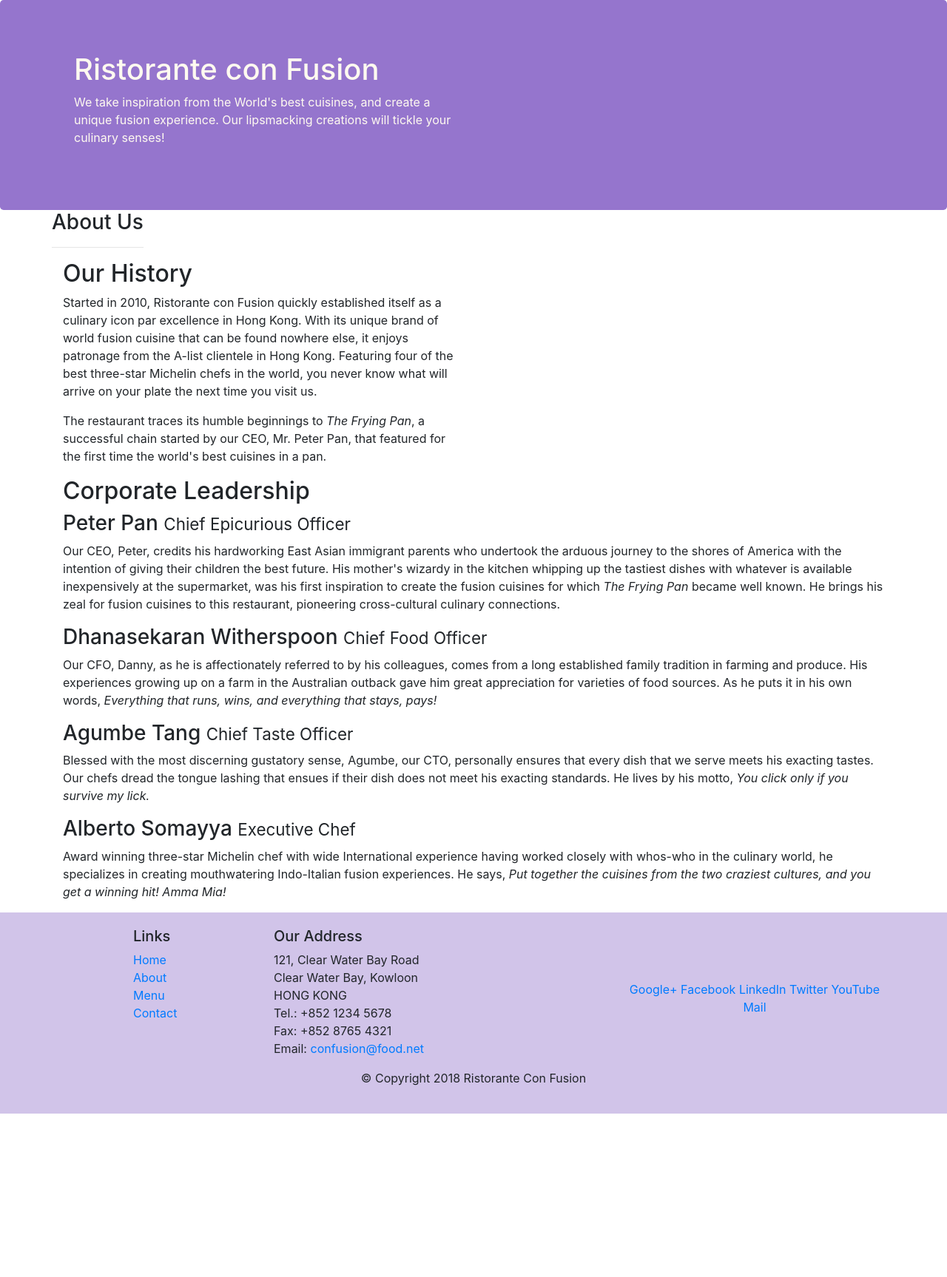
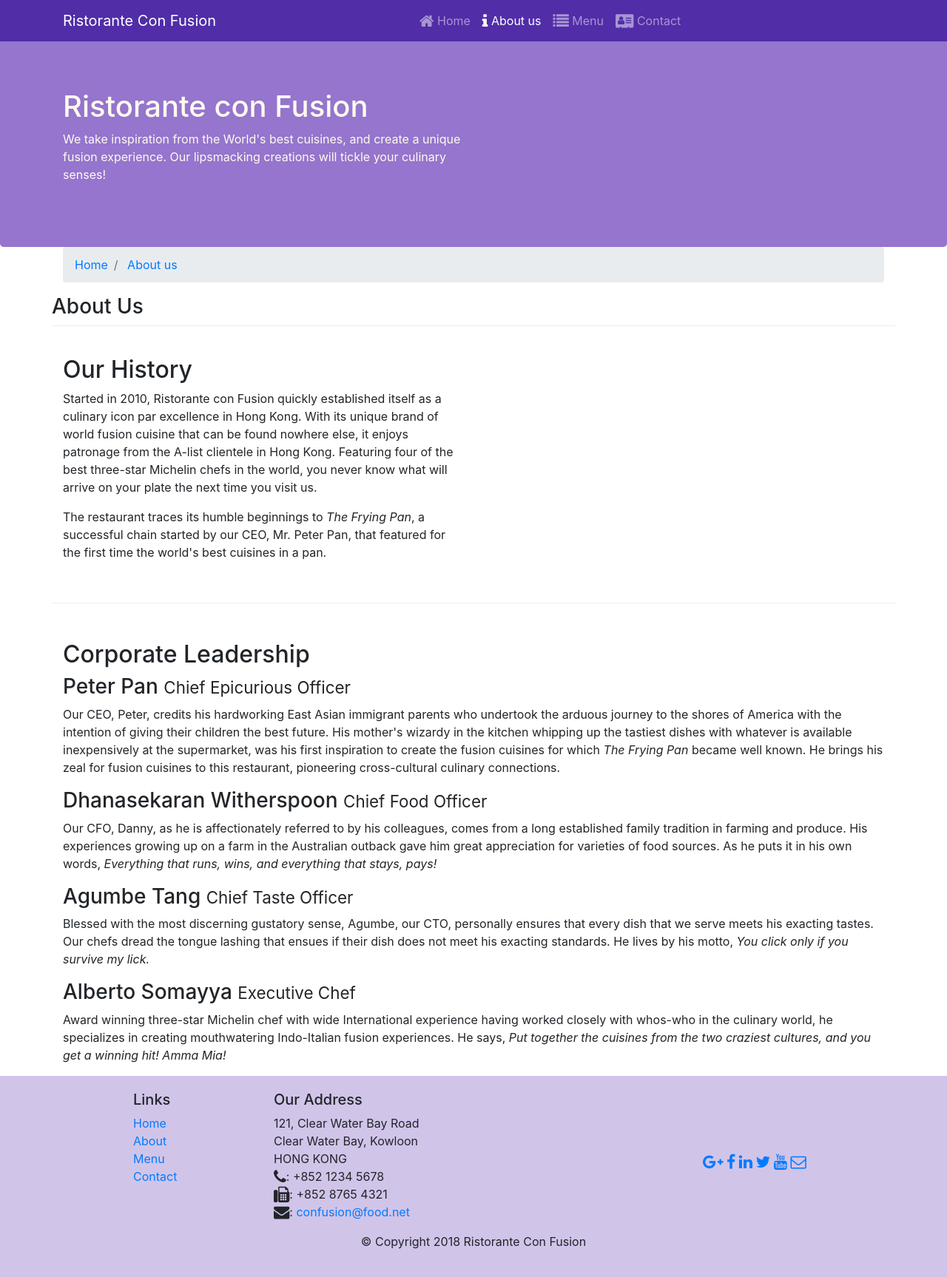
Before and after one commit to satya18m/Bootstrap, a website: page aboutus.html in a window 1280 px wide. Shown: the whole page at 74% size. Before the commit the page ends 1506 px from the top, so only its background shows below. Drawn offline with nearby package versions, Linux system fonts and the light colour scheme.

Commit message:
font awesome and bootstrap-social added

```diff
--- a/aboutus.html
+++ b/aboutus.html
@@ -7,13 +7,32 @@
 <meta http-equiv="x-ua-compatible" content="ie=edge">
 <!-- Bootstrap CSS -->
 <link rel="stylesheet" href="node_modules/bootstrap/dist/css/bootstrap.min.css">
+
+<link rel="stylesheet" href="node_modules/font-awesome/css/font-awesome.min.css">
+   <link rel="stylesheet" href="node_modules/bootstrap-social/bootstrap-social.css">
 <link rel="stylesheet" href="css/style2.css">
     <title>Ristorante Con Fusion: About Us</title>
 </head>
 <body>
+    <nav class="navbar navbar-dark navbar-expand-sm  fixed-top">
+        <div class="container">
+          <button class="navbar-toggler" type="button" data-target="#navbar" data-toggle="collapse">
+            <span class="navbar-toggler-icon"></span>
+          </button>
+          <div class="collapse navbar-collapse" id="navbar">
+          <a class="navbar-brand mr-auto" href="./index.html">Ristorante Con Fusion </a>
+          <ul class="navbar-nav mr-auto">
+            <li class="nav-items"> <a class="nav-link" href="./index.html"><span class="fa fa-home fa-lg"></span> Home</a> </li>
+            <li class="nav-items active"> <a class="nav-link" href="./aboutus.html"><span class="fa fa-info fa-lg"></span> About us</a> </li>
+            <li class="nav-items"> <a class="nav-link" href="#"><span class="fa fa-list fa-lg"></span> Menu</a> </li>
+            <li class="nav-items"> <a class="nav-link" href="#"><span class="fa fa-address-card fa-lg"></span> Contact</a> </li>
+          </ul>
+          </div>
+      </div>
+    </nav>
     <header class="jumbotron">
-        <div class="container">
-            <div class="row row-header">
+        <div class="container row-header">
+            <div class="row">
                 <div class="col-12 col-sm-6">
                     <h1>Ristorante con Fusion</h1>
                     <p>We take inspiration from the World's best cuisines, and create a unique fusion experience. Our lipsmacking creations will tickle your culinary senses!</p>
@@ -24,13 +43,19 @@
         </div>
     </header>
     <div class="container">
+
+        <ol class="col-12 breadcrumb">
+          <li class="breadcrumb-item "> <a href="./index.html">Home</a> </li>
+          <li class="breadcrumb-item active "> <a href="#">About us</a> </li>
+
+
+        </ol>
         <div class="row">
             <div>
                <h3>About Us</h3>
-               <hr>
             </div>
         </div>
-        <div class="row">
+        <div class="row about">
             <div class="col-sm-6">
                 <h2>Our History</h2>
                 <p>Started in 2010, Ristorante con Fusion quickly established itself as a culinary icon par excellence in Hong Kong. With its unique brand of world fusion cuisine that can be found nowhere else, it enjoys patronage from the A-list clientele in Hong Kong.  Featuring four of the best three-star Michelin chefs in the world, you never know what will arrive on your plate the next time you visit us.</p>
@@ -42,7 +67,7 @@
 
 
         <div>
-            <div>
+            <div class="one">
                 <h2>Corporate Leadership</h2>
                 <h3>Peter Pan <small>Chief Epicurious Officer</small></h3>
                 <p class="d-none d-lg-block">Our CEO, Peter, credits his hardworking East Asian immigrant parents who undertook the arduous journey to the shores of America with the intention of giving their children the best future. His mother's wizardy in the kitchen whipping up the tastiest dishes with whatever is available inexpensively at the supermarket, was his first inspiration to create the fusion cuisines for which <em>The Frying Pan</em> became well known. He brings his zeal for fusion cuisines to this restaurant, pioneering cross-cultural culinary connections.</p>
@@ -58,8 +83,8 @@
     </div>
 
     <footer class="footer">
-        <div class="container">
-            <div class="row">
+      <div class="container" >
+          <div class="row" >
               <div class="col-4 offset-1 col-sm-2">
                   <h5>Links</h5>
                   <ul class="list-unstyled">
@@ -75,30 +100,35 @@
                 121, Clear Water Bay Road<br>
                 Clear Water Bay, Kowloon<br>
                 HONG KONG<br>
-		              Tel.: +852 1234 5678<br>
-		              Fax: +852 8765 4321<br>
-		              Email: <a href="mailto:confusion@food.net">confusion@food.net</a>
+                <span class="fa fa-phone fa-lg"></span>: +852 1234 5678<br>
+                <span class="fa fa-fax fa-lg"></span>: +852 8765 4321<br>
+                <span class="fa fa-envelope fa-lg"></span>: <a href="mailto:confusion@food.net">confusion@food.net</a>
              </address>
               </div>
               <div class="col-12 col-sm-4 align-self-center">
                   <div class="text-center">
-                        <a href="http://google.com/+">Google+</a>
-                        <a href="http://www.facebook.com/profile.php?id=">Facebook</a>
-                        <a href="http://www.linkedin.com/in/">LinkedIn</a>
-                        <a href="http://twitter.com/">Twitter</a>
-                        <a href="http://youtube.com/">YouTube</a>
-                        <a href="mailto:">Mail</a>
+                      <a class="btm btm-social-icon btm-google" href="http://google.com/+"><span class="fa fa-google-plus fa-lg"></span></a>
+                      <a class="btm btm-social-icon btm-facebook" href="http://www.facebook.com/profile.php?id="><span class="fa fa-facebook fa-lg"></span></a>
+                      <a class="btm btm-social-icon btm-linkedin"href="http://www.linkedin.com/in/"><span class="fa fa-linkedin fa-lg"></span></a>
+                      <a class="btm btm-social-icon btm-twitter" href="http://twitter.com/"><span class="fa fa-twitter fa-lg"></span></a>
+                      <a class="btm btm-social-icon btm-google" href="http://youtube.com/"><span class="fa fa-youtube fa-lg"></span></a>
+                      <a class="btm btm-social-icon" href="mailto:"><span class="fa fa-envelope-o fa-lg"></span></a>
                   </div>
               </div>
          </div>
-           <div class="row justify-content-center">
-                <div class="col-auto">
+         <div class="row justify-content-center ">
+              <div class="col-auto ">
                   <p>© Copyright 2018 Ristorante Con Fusion</p>
               </div>
          </div>
       </div>
     </footer>
 
+    <!-- jQuery first, then Popper.js, then Bootstrap JS. -->
+<script src="node_modules/jquery/dist/jquery.slim.min.js"></script>
+<script src="node_modules/popper.js/dist/umd/popper.min.js"></script>
+<script src="node_modules/bootstrap/dist/js/bootstrap.min.js"></script>
+
 </body>
 
 </html>
--- a/css/style.css
+++ b/css/style.css
@@ -1,3 +1,10 @@
+body{
+  padding:50px 0px 0px 0px;
+  z-index:0;
+}
+.navbar-dark{
+  background-color: #512DA8;
+}
 .row-header{
   margin: 0px auto;
   padding: 0px auto;
--- a/css/style2.css
+++ b/css/style2.css
@@ -1,3 +1,24 @@
+body{
+  padding:50px 0px 0px 0px;
+  z-index:0;
+}
+.navbar-dark{
+  background-color: #512DA8;
+}
+.one{
+  padding: 50px 0px 0px 0px;
+}
+.row-content{
+  margin: 0px auto;
+  padding: 50px 0px 50px 0px;
+  border-bottom: 1px ridge;
+  min-height: 400px;
+}
+.about{
+  border-bottom: 1px ridge;
+  border-top: 1px ridge;
+  padding: 40px 0px 40px 0px;
+}
 .row-header{
   margin: 0px auto;
   padding: 0px auto;
@@ -13,7 +34,3 @@
   margin: 0px auto;
   padding: 20px 0px 20px 0px;
 }
-.col-6{
-  padding: 40px;
-  padding: 0px auto;
-}
--- a/package.json
+++ b/package.json
@@ -15,6 +15,8 @@
   },
   "dependencies": {
     "bootstrap": "^4.0.0",
+    "bootstrap-social": "^5.1.1",
+    "font-awesome": "^4.7.0",
     "jquery": "^3.3.1",
     "popper.js": "^1.12.9"
   }
```
Also changed, not shown: index.html (+27 -10 lines), 1 other file. Lines whose indentation alone changed are shown as unchanged.
